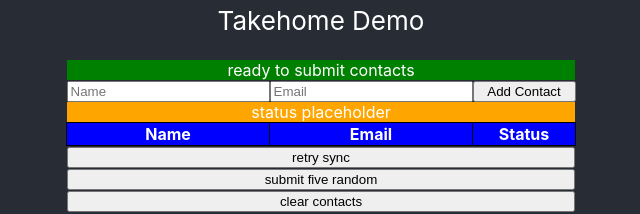
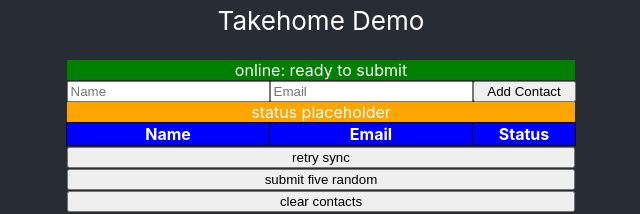
Before and after one commit to proxyplissken/demo, a React (Create React App) app: page / in a window 1280 px wide. Shown: the top 214 px of the page, without its empty margins (319-959 px from the left). Built offline with nearby package versions, Linux system fonts and the light colour scheme.

Commit message:
add coloring for online/offline

```diff
--- a/src/ContactList.js
+++ b/src/ContactList.js
@@ -1,5 +1,4 @@
 import React, { useState, useEffect, useRef } from 'react';
-import db from './db';
 import ContactsModel from './ContactsModel';
 
 function ContactList() {
@@ -9,7 +8,7 @@ function ContactList() {
   const [email, setEmail] = useState('');
   const [error, setError] = useState('');
   const [activeRecordId, setActiveRecordId] = useState('');
-  const [feedback, setFeedback] = useState('ready to submit contacts');
+  const [online, setOnline] = useState('ready to submit contacts');
   const [status, setStatus] = useState('status placeholder');
   const nameRef = useRef(null);
   const emailRef = useRef(null);
@@ -69,7 +68,7 @@ function ContactList() {
       console.log('HERE');
       await model.init();
       setContacts(await model.getContacts());
-      setFeedback(model.isOnline ? 'online: ready to submit': 'offline: submissions will be queued');
+      setOnline(model.isOnline);
     }
     fetchData();
 
@@ -77,8 +76,8 @@ function ContactList() {
       contacts: (contacts) => {
         setContacts(contacts);
       },
-      feedback: (feedback) => {
-        setFeedback(feedback ? 'online: ready to submit' : 'offline: submissions will be queued');
+      online: (online) => {
+        setOnline(online);
       },
       status: (status) => {
         setStatus(status);
@@ -93,9 +92,9 @@ function ContactList() {
       model.removeListener(modelListener);
     }
 
-  }, []);
+  });
 
-  const getStyle = (contact) => {
+  const getContactStyle = (contact) => {
     if (contact.id === activeRecordId) {
       return {backgroundColor:'orange'};
     }
@@ -104,29 +103,41 @@ function ContactList() {
       case 'failed':
         return {backgroundColor:'red'};
       case 'queued':
-        return {backgroundColor:'green'};
+        return online ? {backgroundColor:'green'} : {backgroundColor: 'lightblue'};
       case 'synced':
       default:
         return {backgroundColor:'blue'};
+    }
+  }
 
+  const getInfoStyle = () => {
+    if (error) {
+      return {backgroundColor: 'red', width: "508px", justifyContent: "center"};
     }
+
+    if(online){
+      return {backgroundColor: 'green', width: "508px", justifyContent: "center"};
+    }
+
+    return {backgroundColor: 'lightblue', width: "508px", justifyContent: "center"};
+  }
+
+  const getInfoText = () => {
+    if(error){
+      return error;
+    }
+
+    return online ? 'online: ready to submit' : 'offline: submissions will be queued';
   }
 
   return (
     <div style={{dispay: "flex", textAlign: "center", justifyContent: "center"}}>
-      {error ? (<div className="error" style={{display: "flex", justifyContent: "center"}}>
-        <div style={{backgroundColor: 'red', width: "508px", display: "flex", justifyContent: "center"}}>
-         {error}
-        </div>
-      </div>) : (
-        <div className="error" style={{display: "flex", justifyContent: "center"}}>
-        <div style={{backgroundColor: 'green', width: "508px", display: "flex", justifyContent: "center"}}>
-         {feedback}
+      <div style={{display: "flex", justifyContent: "center"}}>
+        <div style={getInfoStyle()}>
+         {getInfoText()}
         </div>
       </div>
-      )
 
-      }
       <form onSubmit={handleSubmit}>
         <input
           type="text"
@@ -164,7 +175,7 @@ function ContactList() {
       </thead>
       <tbody>
         {contacts.map((contact) => (
-          <tr style= {getStyle(contact)} key={contact.id}>
+          <tr style= {getContactStyle(contact)} key={contact.id}>
             <td>{contact.name}</td>
             <td>{contact.email}</td>
             <td>{contact.status}</td>
--- a/src/ContactsModel.js
+++ b/src/ContactsModel.js
@@ -67,7 +67,7 @@ export default class ContactsModel {
 
     async sync(record) {
       if(this.isOnline){
-        this.updateStatus(`submitting ${record.name}, ${record.email}`);
+        this.updateStatus(`submitting ${record.name}`);
         this.updateActiveRecord(record);
         const result = await this.mockService.submit(record);
         let newStatus = 'queued';
@@ -83,19 +83,19 @@ export default class ContactsModel {
         console.log('update db after sync');
         console.log(record);
         db.contacts.update(record.id, {status:newStatus});
-        this.updateStatus(result === 'success' ? 'synced successfully' : 'failed to sync');
+        this.updateStatus(result === 'success' ? `${record.name} synced successfully` : `${record.name} failed to sync`);
         this.updateListenersWithContacts();
         setTimeout(()=> {
           this.updateActiveRecord(null);
           this.tryQueue();
         }, 1000);
       } else {
-        this.updateStatus(`${record.name}, ${record.email} is queued for submission once online`);
+        this.updateStatus(`${record.name} is queued for submission once online`);
       }
     }
 
     async submit(name, email) {
-      this.updateStatus(`storing ${name}, ${email}`);
+      this.updateStatus(`storing ${name} for submission`);
       const status = 'queued';
       try {
           const id =  await db.contacts.add({
@@ -144,10 +144,10 @@ export default class ContactsModel {
       }
     }
 
-    updateOnline(onLine){
-      this.isOnline = onLine;
+    updateOnline(online){
+      this.isOnline = online;
       for(let i=0; i<this.updateListeners.length; i++){
-        this.updateListeners[i]['feedback'](onLine);
+        this.updateListeners[i]['online'](online);
       }
     }
 
```
